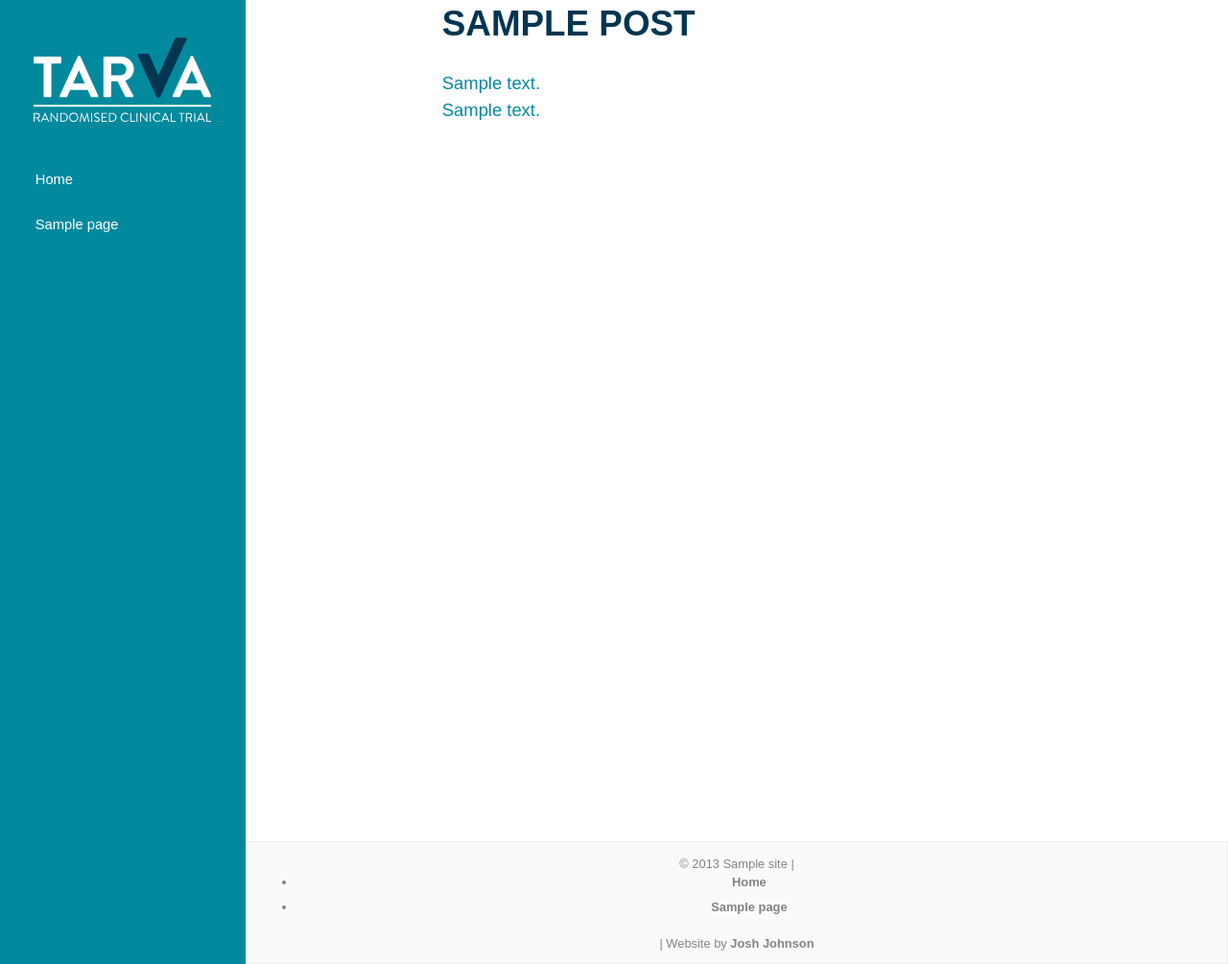
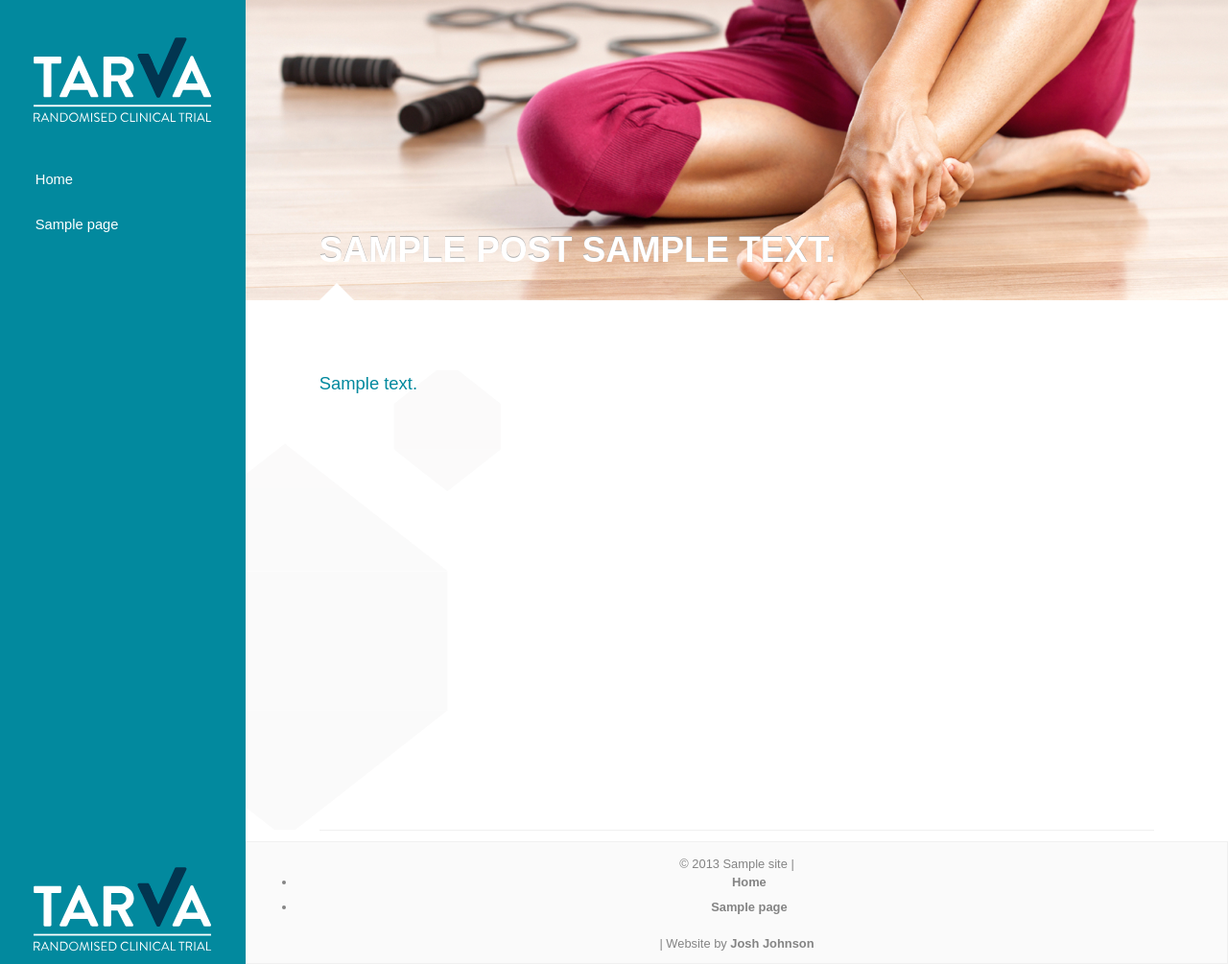
Before and after one commit to jshjohnson/ASCAT, a WordPress theme: template content/themes/TARVA/index.php in a window 1280 px wide. Shown: the whole page at 96% size. Run offline with PHP 8.4 and a stand-in for WordPress, Linux system fonts and the light colour scheme; the site name, menu and one post (Sample post) are stand-ins, and other content is empty; some libraries are stand-ins or nearby versions.

Commit message:
Updated WordPress // Page layout

```diff
--- a/content/themes/TARVA/footer.php
+++ b/content/themes/TARVA/footer.php
@@ -10,7 +10,7 @@
 						</div>
 					</div>
 					<div class="credit credit--fixed">
-						&copy; <?php echo date( 'Y' ) ?> <?php bloginfo( 'name' ); ?> | <?php wp_nav_menu( array( 'menu' => 'tertiary', 'items_wrap' => '<ul class="nav-tertiary">%3$s</ul>' ) ); ?> | Website by <a href="">Josh Johnson</a>
+						&copy; <?php echo date( 'Y' ) ?> <?php bloginfo( 'name' ); ?> | <?php wp_nav_menu( array( 'theme_location' => 'tertiary' , 'items_wrap' => '<ul class="nav-tertiary">%3$s</ul>' ) ); ?> | Website by <a href="">Josh Johnson</a>
 					</div>
 				</footer>
 			</main>
--- a/content/themes/TARVA/index.php
+++ b/content/themes/TARVA/index.php
@@ -1,15 +1,22 @@
 <?php get_header(); ?>
-			<div class="content" role="main">
+		<header class="content__header header--home">
+			<div class="container">
+				<h1 class="page-heading"><?php get_template_part( 'parts/page-title' ); ?></h1>
+			</div>
+		</header>
+		<div class="content__bg">
+			<div class="content__container container">
+				<article>
 <?php get_template_part( 'parts/breadcrumb' ); ?>
 				<?php if ( have_posts() ) : ?>
-<?php get_template_part( 'parts/page-title' ); ?>
 				<?php while ( have_posts() ) : the_post(); ?>
 					<?php the_content(); ?>
 				<?php endwhile; ?>
-				<!-- -->
 				<?php else : ?>
 <?php get_template_part( 'parts/not-found' ); ?>
 				<?php endif; ?>
+				</article>
 			</div>
+		</div>
 <?php get_sidebar(); ?>
 <?php get_footer(); ?>
--- a/content/themes/TARVA/parts/page-title.php
+++ b/content/themes/TARVA/parts/page-title.php
@@ -1,9 +1,7 @@
 			<?php global $post; ?>
 
 			<?php if ( is_home() ) : ?>
-			<h1>
 				<?php echo function_exists( 'get_field' ) && get_field( 'page_title', page_id_home() ) != '' ? get_field( 'page_title', page_id_home()) : get_the_title( page_id_home() ) ?>
-			</h1>
 			<?php
 				$blog_home = get_post( page_id_home() );
 				echo apply_filters( 'the_content', $blog_home->post_content );
@@ -14,9 +12,7 @@
 <?php get_template_part('parts/entry-head'); ?>
 
 			<?php elseif ( is_category() ) : ?>
-			<h1>
 				<?php echo single_cat_title(); ?>
-			</h1>
 			<?php
 			$category_description = strip_tags( category_description() );
 			if ( $category_description ) : ?>
@@ -26,7 +22,6 @@
 			<?php endif; ?>
 
 			<?php elseif ( is_archive() ): ?>
-			<h1>
 				<?php if ( is_month() ):?>
 				Archive &ndash; <em></em><?php the_time( 'F, Y' ); ?></em>
 				<?php elseif ( is_year() ): ?>
@@ -34,15 +29,10 @@
 				<?php elseif( is_tag() ): ?>
 				Tagged <em><?php single_tag_title(); ?></em>
 				<?php endif; ?>
-			</h1>
 
 			<?php elseif ( is_search() ): ?>
-			<h1>
 				Search results <?php echo get_search_query() ? '&mdash; ' . get_search_query() .'' : '' ?>
-			</h1>
 
 			<?php else: ?>
-			<h1>
 				<?php echo function_exists( 'get_field' ) && get_field( 'page_title' )!='' ? get_field( 'page_title' ) : $post->post_title ?>
-			</h1>
 			<?php endif; ?>
--- a/content/themes/TARVA/sidebar.php
+++ b/content/themes/TARVA/sidebar.php
@@ -3,6 +3,6 @@
 				<a href="#nav" class="nav-toggle nav-toggle--open icon--menu" id="nav-open-btn"></a>
 				<nav class="nav-container" id="nav" role="navigation">
 					<a href="#nav" class="nav-toggle nav-toggle--close icon--close" id="nav-close-btn">Close</a>
-					<?php wp_nav_menu( array( 'menu' => 'primary', 'items_wrap' => '<ul class="nav nav--primary">%3$s</ul>' ) ); ?>
+					<?php wp_nav_menu( array( 'theme_location' => 'primary', 'items_wrap' => '<ul class="nav nav--primary">%3$s</ul>' ) ); ?>
 				</nav>
 			</aside>
```
